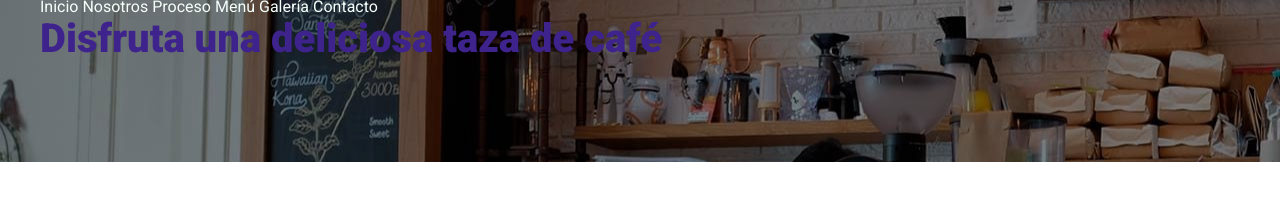
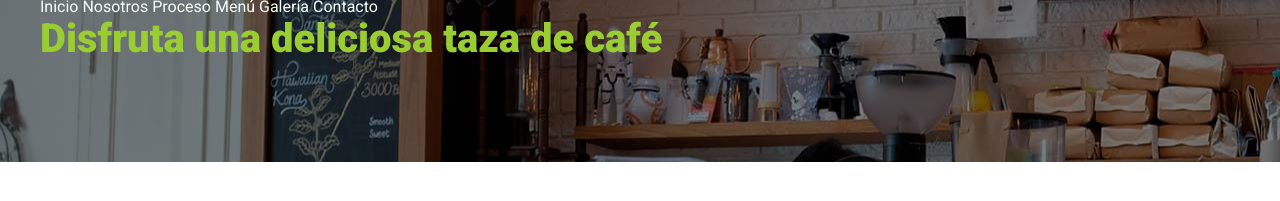
Before and after one commit to cumbinar/cafeteria, a website: page index.html in a window 1280 px wide. Shown: the part 399-600 px from the top of the page. Drawn offline with Linux system fonts and the light colour scheme.

Commit message:
se crea snippets para mediaquery

```diff
--- a/src/scss/header/_header.scss
+++ b/src/scss/header/_header.scss
@@ -5,24 +5,24 @@
     padding: 5rem 0;
     position: relative;
 
-
-    @include m.telefono{
+@include m.telefono {
     h1{
         color: red;
     }
  }
 
-    @include m.tablet{
+ @include m.tablet {
      h1{
-           color: palevioletred;
-       }
-    }
-    @include m.desktop{
-        h1{
-            color: rgb(63, 35, 141);
+         color: blue;
      }
   }
 
+  @include m.desktop {
+      h1{
+          color: yellowgreen;
+      }
+
+   }
    &::before{
         content: '';
         background-color: v.$negro;
```
Also changed, not shown: build/css/app.css. Lines whose indentation alone changed are shown as unchanged.
